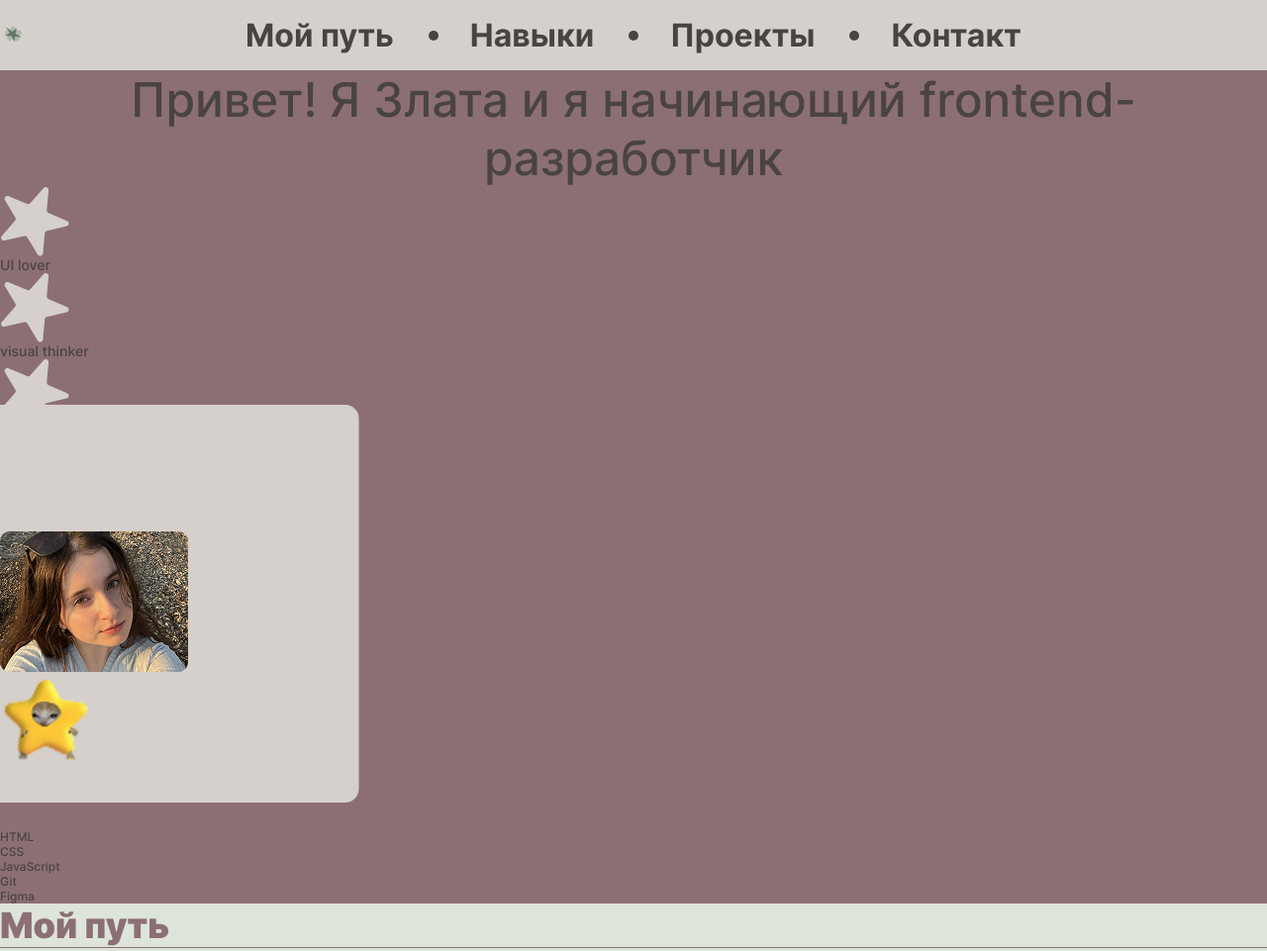
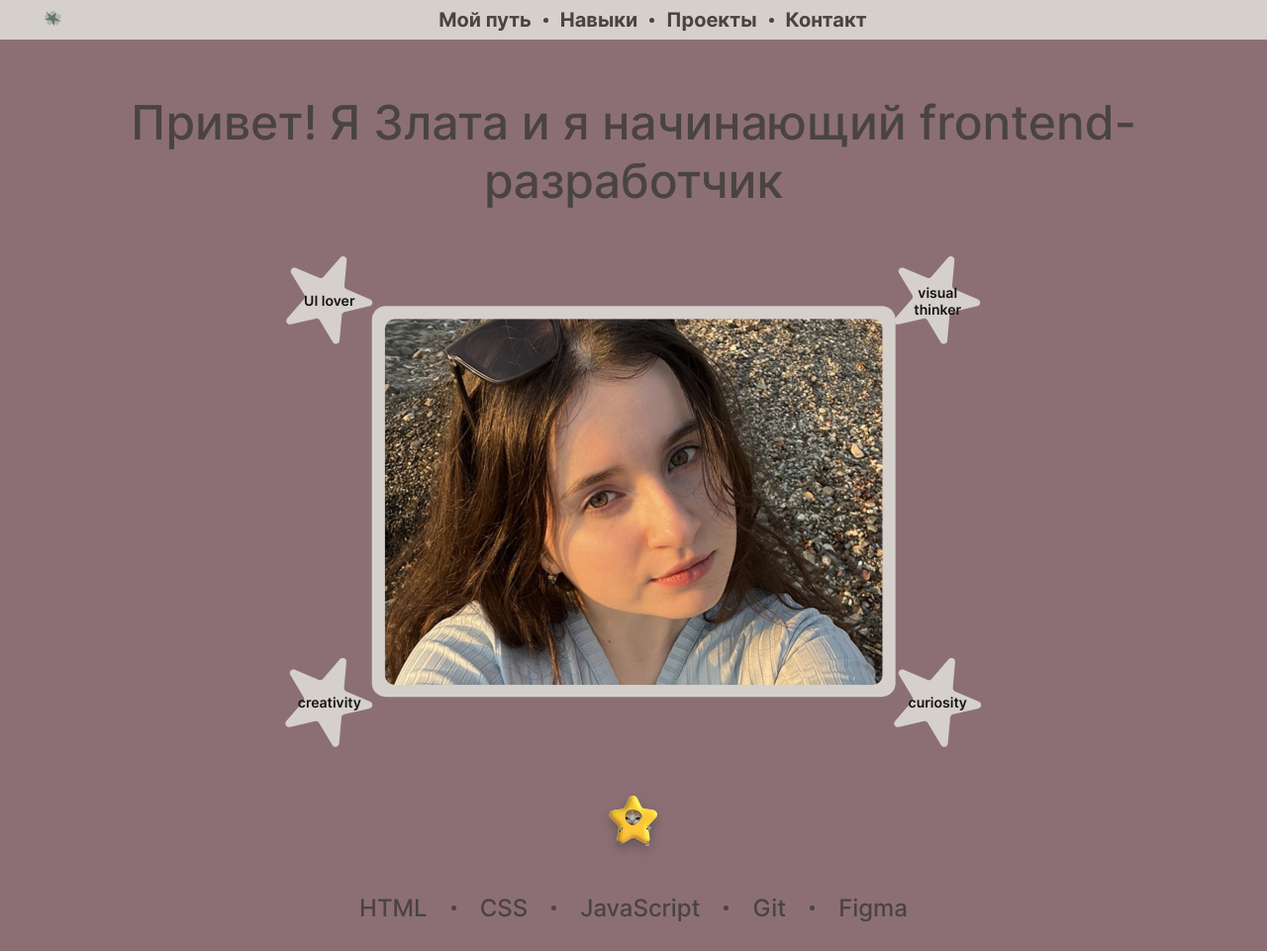
Before and after one commit to Golldiie/Portfolio, a website: page source/index.html in a window 1280 px wide. Shown: the top 961 px of the page at 99% size. Drawn offline with nearby package versions, Linux system fonts and the light colour scheme; files that its build step writes are made by us from their sources.

Commit message:
Сетка hero

```diff
--- a/source/index.html
+++ b/source/index.html
@@ -41,30 +41,40 @@
   <main class="page-container">
     <section class="hero">
 
-      <div class="container">
+      <div class="hero__wrapper container">
         <h2 class="hero__title">Привет! Я Злата и я начинающий frontend-разработчик</h2>
-        <ul class="hero__list qualities-list">
-          <li class="qualities-list__item">UI lover</li>
-          <li class="qualities-list__item">visual thinker</li>
-          <li class="qualities-list__item">creativity</li>
-          <li class="qualities-list__item">curiosity</li>
-        </ul>
-        <div class="hero-pic__wrapper">
-          <picture>
-            <source media="(min-width: 1440px)" width="503" height="370" type="image/png" srcset="../../images/hero/my-photo--desktop.png">
-            <img class="hero__pic" src="../../images/hero/my-photo--mobile.png" alt="Профессиональное селфи" width="190" height="142">
-          </picture>
+        <div class="hero__visual">
+          <div class="hero-pic__wrapper">
+            <picture>
+              <source media="(min-width: 768px)" width="503" height="370" type="image/png" srcset="../../images/hero/my-photo--desktop.png">
+              <img class="hero__pic" src="../../images/hero/my-photo--mobile.png" alt="Профессиональное селфи" width="190" height="142">
+            </picture>
+          </div>
+
+          <ul class="hero__list qualities-list">
+            <li class="qualities-list__item">
+              <span class="qualities-list__text">UI lover</span>
+            </li>
+            <li class="qualities-list__item">
+              <span class="qualities-list__text">visual thinker</span>
+            </li>
+            <li class="qualities-list__item">
+              <span class="qualities-list__text">creativity</span>
+            </li>
+            <li class="qualities-list__item">
+              <span class="qualities-list__text">curiosity</span>
+            </li>
+          </ul>
         </div>
         <a class="hero-link" href="https://github.com/Golldiie">
           <span class="visually-hidden">Переход на GitHub</span>
-          <span class="hero-link__message hero-link__message--mobile">Click me</span>
-          <span class="hero-link__message hero-link__message--desktop">Счастливого путешествия на GitHub</span>
+          <span class="hero-link__message">Счастливого путешествия на GitHub</span>
           <picture>
             <source media="(min-width: 1440px)" width="222" height="156" type="image/png" srcset="../../images/hero/cat-car.png">
-            <img class="hero-link__pic" src="../../images/hero/star-cat.png" alt="GitHub-котик" width="95" height="95">
+            <img class="hero-link__pic" src="../../images/hero/star-cat.png" alt="GitHub-котик" width="55" height="60">
           </picture>
         </a>
-        <ul class="hero-stack__list short-stack">
+        <ul class="hero__stack-list short-stack">
           <li class="short-stack__item">HTML</li>
           <li class="short-stack__item">CSS</li>
           <li class="short-stack__item">JavaScript</li>
@@ -76,7 +86,7 @@
 
     <section class="path" id="path">
 
-      <div class="container">
+      <div class="path__wrapper container">
         <h2 class="path__title">Мой путь</h2>
         <div class="path__direction short-path">
           <h3 class="short-path__title">Короче</h3>
--- a/source/styles/blocks/container.scss
+++ b/source/styles/blocks/container.scss
@@ -1,4 +1,4 @@
-/* .container {
+.container {
   width: min(1200px, calc(100% - clamp(20px, 6vw, 100px)));
   margin-inline: auto;
-} */
+}
--- a/source/styles/blocks/hero-link.scss
+++ b/source/styles/blocks/hero-link.scss
@@ -1,15 +1,15 @@
 .hero-link {
-  display: block;
-  font-family: inherit;
-  color: $dark-text;
-  font-size: 1.5rem;
-  width: 222px;
-  height: 156px;
-  font-weight: 900;
-  text-decoration: none;
   position: relative;
+  display: inline-flex;
+  justify-content: center;
+  align-items: center;
+  filter: drop-shadow(0 5px 6px rgba(74, 68, 65, 0.6));
 
-  &:is(:hover, :active, :focus) .hero-link__message--desktop {
+  &:is(:hover, :active, :focus)::before {
+    filter: none;
+  }
+
+  &:is(:hover, :active, :focus) .hero-link__message {
     opacity: 1;
   }
 }
@@ -18,35 +18,37 @@
 
 .hero-link__message {
   display: inline-block;
-  max-width: 50%;
   padding: 0.5rem 0.88rem;
   position: absolute;
-  top: 0;
+  z-index: 3;
+  bottom: calc(100% + 12px);
+  left: 50%;
+  transform: translateX(-50%);
+  width: max-content;
+  max-width: 220px;
   box-shadow: 3px 3px 4px rgba(74, 68, 65, 0.5);
+  color: $dark-text;
+  font-weight: 900;
+  text-decoration: none;
+  text-align: center;
   font-size: 0.88rem;
   line-height: 1.4;
-  word-wrap: break-word;
   background-color: $warm-secondary;
   border: 1px solid $dark-warm;
   border-radius: 50px;
   opacity: 0;
   transition: opacity 0.2s ease;
 
+
   &::after {
-    display: block;
     content: "";
     position: absolute;
-    bottom: -9px;
-    right: 20px;
-    width: 15px;
+    top: 100%;
+    left: 50%;
+    transform: translateX(-50%);
+    width: 14px;
     height: 10px;
     background: $warm-secondary;
-    clip-path: polygon(0 0, 100% 0, 5% 100%);
-  }
-
-  &--mobile {
-    @media (min-width: $mobile-width-only) {
-      display: none;
-    }
+    clip-path: polygon(0 0, 100% 0, 50% 100%);
   }
 }
--- a/source/styles/blocks/hero.scss
+++ b/source/styles/blocks/hero.scss
@@ -1,5 +1,13 @@
 .hero {
   background-color: $dark-warm;
+}
+
+.hero__wrapper {
+  padding-block: clamp(1.5rem, 1rem + 3vw, 4rem);
+  display: flex;
+  flex-direction: column;
+  align-items: center;
+  gap: clamp(1.5rem, 3vw, 3rem);
 }
 
 .hero__title {
@@ -11,43 +19,55 @@
   text-align: center;
 }
 
+.hero__visual {
+  position: relative;
+  width: min(100%, 32rem);
+  height: clamp(18rem, 60vw, 32rem);
+  aspect-ratio: 1 / 1;
+  margin-inline: auto;
+
+  @media (min-width: $tablet-width) {
+    width: min(100%, 44rem);
+  }
+
+  @media (min-width: $desktop-width) {
+    width: 100%;
+    aspect-ratio: auto;
+  }
+}
+
+.hero-pic__wrapper {
+  position: absolute;
+  inset: 50% auto auto 50%;
+  transform: translate(-50%, -50%);
+  padding: clamp(8px, 1vw, 16px);
+  background-color: $warm-gray;
+  border-radius: 14px;
+  z-index: 1;
+}
+
+.hero__pic {
+  display: block;
+  width: clamp(190px, 40vw, 503px);
+  height: auto;
+  border-radius: 10px;
+  position: relative;
+  z-index: 1;
+}
+
 .hero__list {
+  position: absolute;
+  inset: 0;
   margin: 0;
   padding: 0;
   list-style: none;
 }
 
-.hero-pic__wrapper {
-  position: relative;
-  display: inline-block;
-
-  &::before {
-    display: block;
-    content: "";
-    position: absolute;
-    width: 202px;
-    height: 154px;
-    top: 50%;
-    left: 50%;
-    transform: translate(-50%, -50%);
-    z-index: 0;
-    border-radius: 14px;
-    background-color: $warm-gray;
-
-    @media (min-width: $tablet-width) {
-      width: 535px;
-      height: 402px;
-    }
-  }
-}
-
-.hero__pic {
-  position: relative;
-  z-index: 1;
-}
-
-.hero-stack__list {
+.hero__stack-list {
   margin: 0;
   padding: 0;
   list-style: none;
+  position: relative;
+  display: flex;
+  gap: clamp(0.75rem, 2vw, 1.5rem);
 }
--- a/source/styles/blocks/nav-list.scss
+++ b/source/styles/blocks/nav-list.scss
@@ -3,17 +3,20 @@
   margin: 0;
   padding: 0;
   display: flex;
+  justify-content: center;
   align-items: center;
-  justify-content: center;
+  flex-wrap: wrap;
 }
 
 .nav-list__link {
-  padding: 1rem;
+  padding-inline: clamp(4px, 1vw, 12px);
+  padding-right: 0;
+  padding-block: 8px;
   display: flex;
   align-items: center;
-  gap: 35px;
+  gap: clamp(6px, 1vw, 12px);
   font-family: inherit;
-  font-size: clamp(1rem, 5vw, 2rem);
+  font-size: clamp(0.75rem, 0.7rem + 0.8vw, 1.25rem);
   font-weight: 700;
   color: $dark-text;
   text-decoration: none;
@@ -22,8 +25,8 @@
   &::after {
     content: "";
     display: block;
-    width: 10px;
-    height: 10px;
+    width: 5px;
+    height: 5px;
     background-color: $dark-text;
     border-radius: 50%;
   }
--- a/source/styles/blocks/page-header.scss
+++ b/source/styles/blocks/page-header.scss
@@ -6,12 +6,13 @@
   display: flex;
   align-items: center;
   justify-content: center;
-  position: relative;
+  flex-wrap: wrap;
 }
 
 .page-header__logo {
-  position: absolute;
-  top: 50%;
-  left: 0;
-  transform: translateY(-50%);
+  justify-self: center;
 }
+
+.page-header__navigation {
+  flex-grow: 1;
+}
--- a/source/styles/blocks/qualities-list.scss
+++ b/source/styles/blocks/qualities-list.scss
@@ -1,18 +1,71 @@
 .qualities-list__item {
+  position: absolute;
+  width: clamp(4.5rem, 8vw, 5.6rem);
+  aspect-ratio: 1;
+  color: #161414;
   font-family: inherit;
   font-size: 0.88rem;
-  color: $dark-text;
+  font-weight: 600;
 
   &::before {
-    display: block;
     content: "";
-    width: 70px;
-    height: 70px;
-    background: url("../../images/hero/star.svg") no-repeat center / contain;
+    position: absolute;
+    inset: 0;
+    background: url("../../images/hero/star.svg") center / contain no-repeat;
     transition: filter 0.2s ease;
   }
 
-  &:hover::before {
-    filter: drop-shadow(3px 3px 4px rgba(74, 68, 65, 0.5));
+  @media (min-width: $tablet-width) {
+    width: clamp(5.5rem, 7vw, 6.5rem);
+  }
+
+  @media (min-width: $desktop-width) {
+    width: 7rem;
   }
 }
+
+.qualities-list__text {
+  position: absolute;
+  inset: 0;
+  display: grid;
+  align-items: center;
+  justify-content: center;
+  text-align: center;
+  z-index: 1;
+}
+
+.qualities-list__item:nth-child(1) {
+  top: 1rem;
+  left: 0;
+
+  @media (min-width: $tablet-width) {
+    top: 0.5rem;
+  }
+}
+
+.qualities-list__item:nth-child(2) {
+  top: 1rem;
+  right: 0;
+
+  @media (min-width: $tablet-width) {
+    top: 0.5rem;
+  }
+}
+
+.qualities-list__item:nth-child(3) {
+  bottom: 1rem;
+  left: 0;
+
+  @media (min-width: $tablet-width) {
+    bottom: 0.5rem;
+  }
+}
+
+.qualities-list__item:nth-child(4) {
+  bottom: 1rem;
+  right: 0;
+
+  @media (min-width: $tablet-width) {
+    bottom: 0.5rem;
+  }
+}
--- a/source/styles/blocks/short-stack.scss
+++ b/source/styles/blocks/short-stack.scss
@@ -1,5 +1,23 @@
 .short-stack__item {
   font-family: inherit;
-  font-size: 0.75rem;
+  font-size: clamp(0.75rem, 0.5rem + 2vw, 1.5rem);
   color: $dark-text;
+  display: flex;
+  align-items: center;
+  gap: clamp(0.75rem, 2vw, 1.5rem);
+
+  &::after {
+    content: "";
+    display: block;
+    width: 5px;
+    height: 5px;
+    background-color: $dark-text;
+    border-radius: 50%;
+  }
 }
+
+.short-stack li:last-of-type {
+  &::after {
+    display: none;
+  }
+}
```
